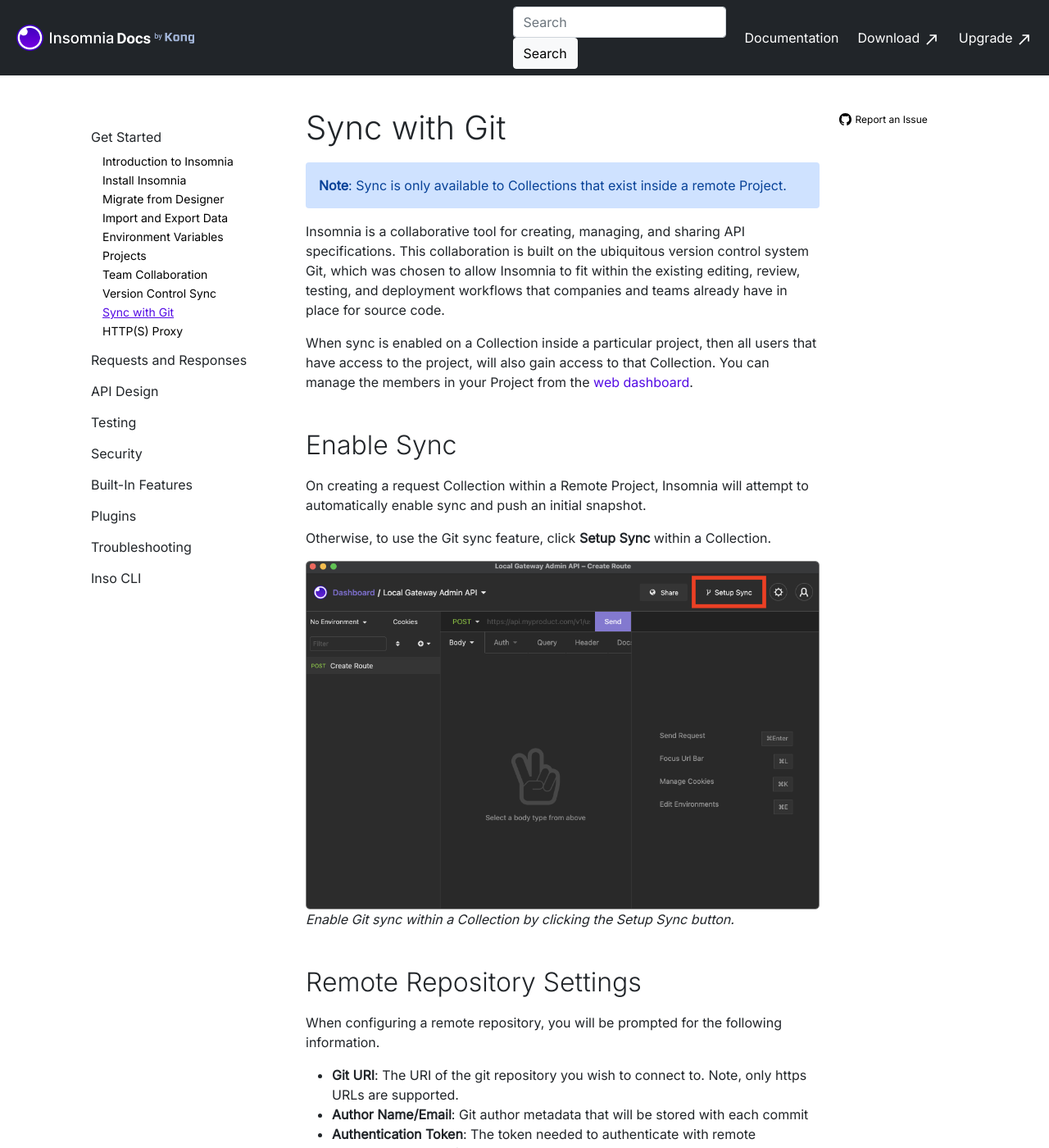
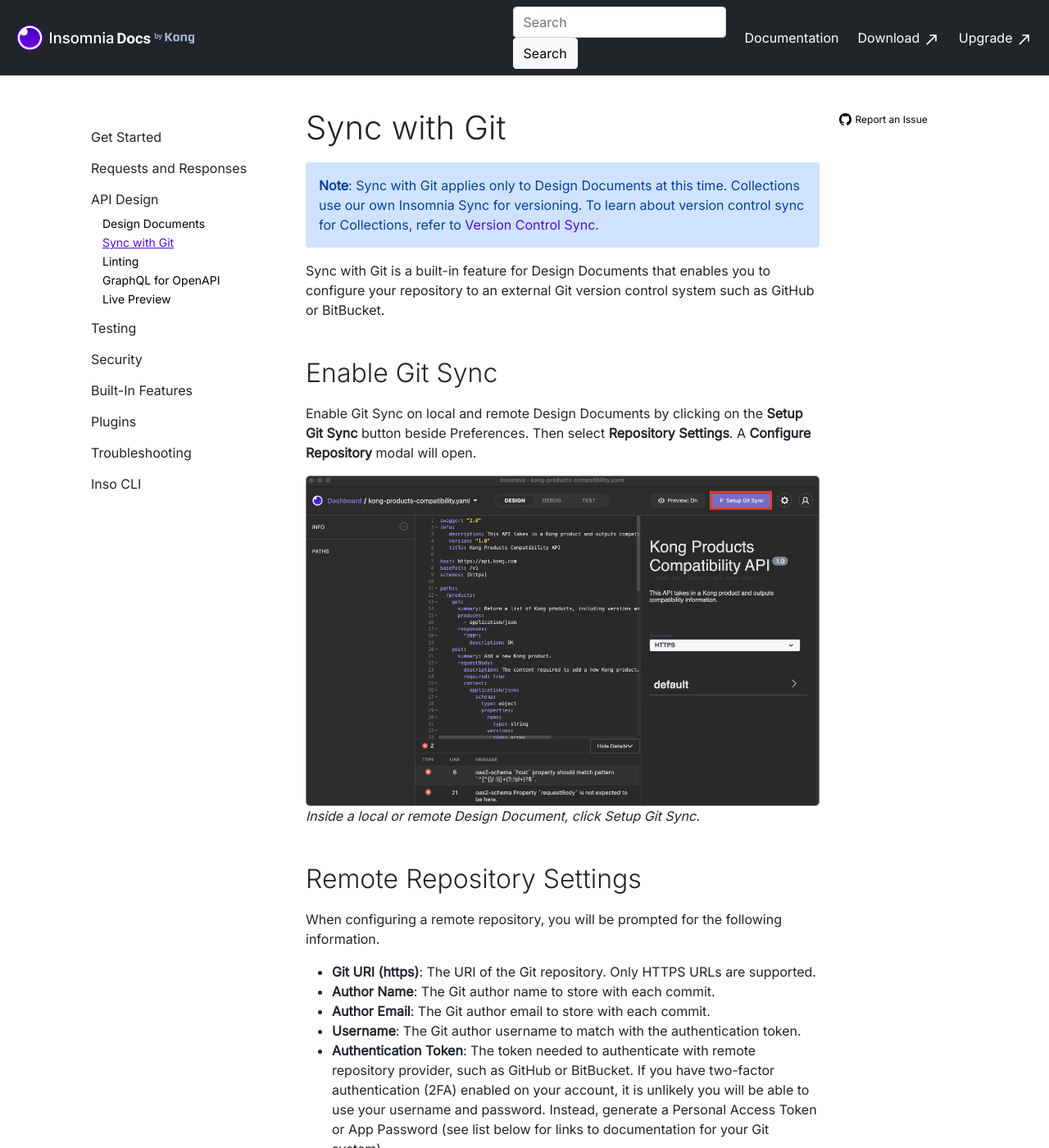
Before and after one commit to Kong/insomnia-docs, a Jekyll site: the page built from docs/insomnia/git-sync.md, in a window 1280 px wide and 1400 px high. Shown: the whole window at 82% size. Built offline with Jekyll 4.4.1, drawn with Linux system fonts in a browser that asks for light colours; comment, search, counter and statistics services are not loaded; some of the changed text lies outside the part shown.

Commit message:
add content to diff Inso sync and Git-based sync

```diff
--- a/docs/_data/main-nav.yaml
+++ b/docs/_data/main-nav.yaml
@@ -18,8 +18,6 @@
         url: /insomnia/team-collaboration
       - title: Version Control Sync
         url: /insomnia/version-control-sync
-      - title: Sync with Git
-        url: /insomnia/git-sync
       - title: HTTP(S) Proxy
         url: /insomnia/http-proxy
   - title: Requests and Responses
@@ -42,6 +40,8 @@
     items:
       - title: Design Documents
         url: /insomnia/design-documents
+      - title: Sync with Git
+        url: /insomnia/git-sync
       - title: Linting
         url: /insomnia/linting
       - title: GraphQL for OpenAPI
--- a/docs/insomnia/git-sync.md
+++ b/docs/insomnia/git-sync.md
@@ -6,49 +6,48 @@
 ---
 
 {:.alert .alert-primary}
-**Note**: Sync is only available to Collections that exist inside a remote Project.
+**Note**: Sync with Git applies only to Design Documents at this time. Collections use our own Insomnia Sync for versioning. To learn about version control sync for Collections, refer to [Version Control Sync](/insomnia/version-control-sync).
 
-Insomnia is a collaborative tool for creating, managing, and sharing API specifications. This collaboration is built on the ubiquitous version control system Git, which was chosen to allow Insomnia to fit within the existing editing, review, testing, and deployment workflows that companies and teams already have in place for source code.
+Sync with Git is a built-in feature for Design Documents that enables you to configure your repository to an external Git version control system such as GitHub or BitBucket.
 
-When sync is enabled on a Collection inside a particular project, then all users that have access to the project, will also gain access to that Collection. You can manage the members in your Project from the [web dashboard](https://app.insomnia.rest/app/signup/).
+## Enable Git Sync
 
-## Enable Sync
+Enable Git Sync on local and remote Design Documents by clicking on the **Setup Git Sync** button beside Preferences. Then select **Repository Settings**. A **Configure Repository** modal will open.
 
-On creating a request Collection within a Remote Project, Insomnia will attempt to automatically enable sync and push an initial snapshot.
-
-Otherwise, to use the Git sync feature, click **Setup Sync** within a Collection.
-
-![Enable Git sync within a Collection by clicking the Setup Sync button.](/assets/images/setup-sync.png)
-_Enable Git sync within a Collection by clicking the Setup Sync button._
+![Enable Git Sync for Documents by clicking the Setup GitSync button inside a Document.](/assets/images/document-git-sync.png)
+_Inside a local or remote Design Document, click Setup Git Sync._
 
 ## Remote Repository Settings
 
 When configuring a remote repository, you will be prompted for the following information.
 
-* **Git URI**: The URI of the git repository you wish to connect to. Note, only https URLs are supported.
-* **Author Name/Email**: Git author metadata that will be stored with each commit
-* **Authentication Token**: The token needed to authenticate with remote repository provider (GitHub, Bintray, etc). If you have two-factor authentication (2FA) enabled on your account, it is unlikely you will be able to use your username and password. Instead, generate a Personal Access Token (or an App Password in Bitbucket lingo).
+* **Git URI (https)**: The URI of the Git repository. Only HTTPS URLs are supported.
+* **Author Name**: The Git author name to store with each commit.
+* **Author Email**: The Git author email to store with each commit.
+* **Username**: The Git author username to match with the authentication token.
+* **Authentication Token**: The token needed to authenticate with remote repository provider, such as GitHub or BitBucket. If you have two-factor authentication (2FA) enabled on your account, it is unlikely you will be able to use your username and password. Instead, generate a Personal Access Token or App Password (see list below for links to documentation for your Git system).
 
 Find instructions on how to create a Personal Access Token on the following platforms:
 
 * [Github](https://docs.github.com/en/github/authenticating-to-github/keeping-your-account-and-data-secure/creating-a-personal-access-token)
+* [Gitlab](https://docs.gitlab.com/ee/user/profile/personal_access_tokens.html)
 * [Bitbucket](https://support.atlassian.com/bitbucket-cloud/docs/app-passwords/)
 * [Bitbucket Server](https://confluence.atlassian.com/bitbucketserver/personal-access-tokens-939515499.html)
-* [Gitlab](https://docs.gitlab.com/ee/user/profile/personal_access_tokens.html)
 
-Once complete, click **Done** and the repository settings will be persisted for future operations. Author details and token can be updated after if needed.
+Once complete, click **Done** and the repository settings will be persisted for future operations. Author details and token can be updated as needed.
 
 ## Clone an Existing Repository
 
-If a team member has already pushed a Collection to a remote repository, it can be cloned via the main menu in the top-right of the application on the Dashboard view. Here, you will see the same Repository Settings dialog to configure remote access.
+If a team member has already pushed a Document to a remote repository, it can be cloned via the main menu in the top-right of the application on the Dashboard view. Here, you will see the same Repository Settings dialog to configure remote access.
 
 {:.alert .alert-primary}
 **Note**: Insomnia does not currently support repositories that contain files outside the root **.insomnia** folder.
 
 In order to clone, the repository must exist and also contain the root `.insomnia/` folder.
 
-## Managing Branches
-When working with Git, it is recommended to perform changes in separate branches. This has two benefits:
+## Manage Branches
+
+When working with Git, it's good practice to make changes in separate branches. This has two benefits:
 
 * Reduces the chances of merge conflicts when team members are making frequent changes
 * Supports a pull-request workflow where team members can leave feedback before merging
@@ -58,22 +57,24 @@
 **Note**: Remote branches will only appear if they do not already exist locally.
 
 ## Commits and History
-A new commit can be created via the git menu at the top right of the header. The descriptive message that will be saved in Git is entered in the input area.
 
-Once we create the commit, we can view it in the repository history.
+Create a new commit via the Git menu at the top right of the header. Add a descriptive message to the input that will be saved in Git. Commits will appear in the repository history.
 
 ## Push Changes
+
 Commits and branches only exist locally when created. A push needs to be done to share the commits and history of a branch remotely. If pushing fails, you will be given the option to force push.
 
 The push or force push operation can fail for many reasons, and logs will be presented in the Developer Console prefixed with 'git-event' with further debugging information. A likely cause is that your user does not have permissions to push to a protected branch.
 
-For instance, with Gitlab, the main/master branch is protected by default, and those with the role of a developer are unable to push directly to it. In that case, push to a separate branch and create a pull request, or update the permissions for your user on the repository.
+For instance, with Gitlab, the main/master branch is protected by default, and those with the developer role are unable to push directly to it. In that case, push to a separate branch and create a pull request, or update the permissions for your user on the repository.
 
-# Pull Changes
-If a team member makes a change to the remote repository, they will need to be pulled down in order to use locally. Pulling will fetch the current branch from the remote repository and merge any changes locally.
+## Pull Changes
+
+If a team member makes a change to the remote repository, pull the changes to access the work locally. Pulling fetches the current branch from the remote repository and merges any changes locally.
 
 ## Conflict Resolution
-Designer does not currently support the ability to resolve conflicts. If changes were made locally and remotely, a pull may fail.
+
+Git sync does not currently support the ability to resolve conflicts within the application. If changes were made locally and remotely, a pull may fail.
 
 Here are some strategies to help with conflicts:
 
--- a/docs/insomnia/version-control-sync.md
+++ b/docs/insomnia/version-control-sync.md
@@ -6,52 +6,49 @@
 ---
 
 {:.alert .alert-primary}
-**Note**: This feature comes with paid subscriptions. See [Pricing](https://insomnia.rest/pricing) for more information.
+**Note**: Version Control Sync applies only to remote Collections at this time. Collections use our own Insomnia Sync for versioning. This feature comes with paid subscriptions. See [Pricing](https://insomnia.rest/pricing) for more information. To learn about Git sync for Documents, refer to [Git Sync](/insomnia/git-sync).
 
-In this section, you will find documentation on [Sync](#sync) and [Snapshots](#snapshots).
+In this section, you will find documentation on Collections [Sync](#sync) and [Snapshots](#snapshots).
 
 ## Sync
 
-{:.alert .alert-primary}
-**Note**: Sync is only available to Collections that exist inside a remote Project.
-
-Sync provides the following abilities on top of the base Insomnia functionality:
+Sync for remote Collections provides the following abilities on top of the base Insomnia functionality:
 
 * Snapshot the contents of a request collection
 * Revert a request collection to a previous Snapshot
 * Share Snapshots across devices or with members of your team
 * Create and work on separate branches
 
-The main features of sync can be accessed from the dropdown at the top right of the application when you are in a Collection.
+The main features of sync (once enabled automatically or manually) can be accessed from the dropdown at the top right of the application when you are in a remote Collection.
 
 ![With a paid subscription, click on the large branch name button within a Collection.](/assets/images/version-control.png)
 _For versioning options on a Collection, click on the large branch name button._
 
-### Enable Sync
+## Enable Sync
 
-Sync is only available to Collections that exist inside a [remote Project](/projects). When sync is enabled on a Collection inside a particular Project, all users that have access to the project also gain access to that Collection.
+On creating a request Collection within a Remote Project, Insomnia will attempt to automatically enable sync and push an initial snapshot.
 
-You can manage the members in your Project from the [web dashboard](https://app.insomnia.rest/app/signup/).
+### Manually Enable Sync
 
-#### Auto enable sync
-
-On creating a Collection within a remote Project, Insomnia will attempt to automatically enable sync and push an initial Snapshot.
-
-#### Manually enable sync
 If Insomnia is unable to or has not automatically enabled sync, then you can manually set this up. First click **Setup Sync** then **Create Local Project**. Then you can create and push your first Snapshot.
 
 {:.alert .alert-primary}
 **Note**: Can't see the Sync menu? Make sure you're logged in by clicking on the person icon in the top right corner of your application. If you see a logout option, you're logged in.
 
+![Enable Git sync within a Collection by clicking the Setup Sync button.](/assets/images/setup-sync.png)
+_Enable Git sync within a Collection by clicking the Setup Sync button._
+
+When sync is enabled on a Collection inside a Project, all users that have access to the Project also gain access to that Collection. You can manage the members in your Project from the [web dashboard](https://app.insomnia.rest/app/signup/).
+
 ## Snapshots
 
-This section provides information on using the paid snapshot feature.
+This section provides information on using the paid Snapshot feature for remote Collections. For pricing information, see our [Pricing](https://insomnia.rest/pricing) page.
 
 ### Create Snapshot
 
 To create a Snapshot, open a **remote Collection** and click on the branch dropdown menu next to your settings. A Create Snapshot modal will open.
 
-![To create a new Snapshot, click on the branch dropdown next to settings and select Create Snapshot.](/assets/images/create-snapshot.png)
+![To create a new Snapshot, click on the branch dropdown next to Preferences and select Create Snapshot.](/assets/images/create-snapshot.png)
 _Within a remote Collection, click on the branch dropdown and click on Create Snapshot._
 
 Snapshots represent all data in a Collection (requests, folders, environments) at a specific point in time. Besides the data within the Collection, a Snapshot also details:
@@ -66,6 +63,7 @@
 2. Select which changes to include
 
 ### Write a Snapshot Message
+
 Snapshot messages should describe the included changes in as much detail as possible, as this description will help identify the snapshot if you ever need to revert back to it.
 
 ### Add Changes to a Snapshot
@@ -73,6 +71,7 @@
 Changes made to a request collection can be added on a granular level. Modifications and deletions to existing requests, folders, etc (AKA objects) will appear under  Modified Objects, while new additions will appear under Unversioned Objects and are unselected by default.
 
 ### Share Snapshots
+
 Once a Snapshot is created, it can be shared to your Insomnia account or team. There are two ways to push Snapshots:
 
 * Use the Create and Push option when creating the Snapshot
@@ -92,11 +91,11 @@
 Branches are managed within the branches dialog. Here, you can create local branches, merge branches, and fetch remote branches.
 
 ### Share a Request Collection
-Request Collections can be shared with a team via the main sync menu. To get started sharing workspaces with your team, see Team Collaboration.
+
+Request Collections can be shared with a team via the branch dropdown menu. To get started sharing workspaces with your team, see [Team Collaboration](/insomnia/team-collaboration).
 
 ### Revert to a Previous Snapshot
 
-At any time, it is possible to revert the current workspace to a previous Snapshot.
+You can revert a Collection to a previous Snapshot. Find the Snapshot you want to revert to by going to the branch dropdown and clicking on **History**. Then click **Restore** on the Snapshot you want to revert to.
 
-{:.alert .alert-primary}
-**Note**: Restoring a Snapshot will not modify the branch's history. Any changes made by the restore will need to be Snapshotted if desired.
+When you restore a Snapshot, it will show the changes locally and you'll need to manually commit them.
```
Also changed, not shown: docs/assets/images/document-git-sync.png (added).
